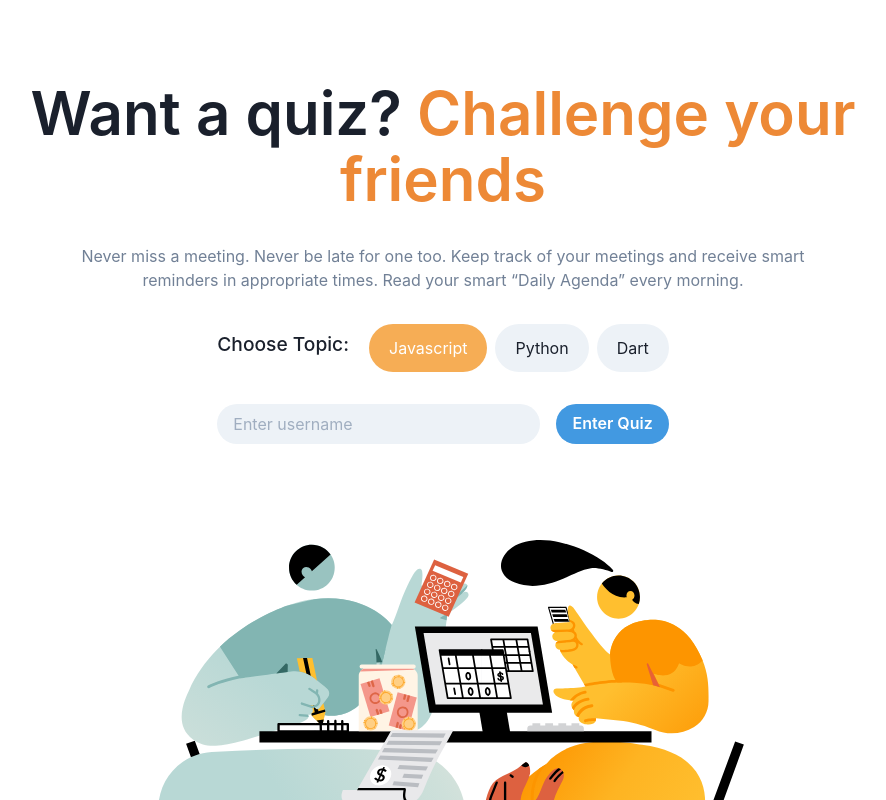
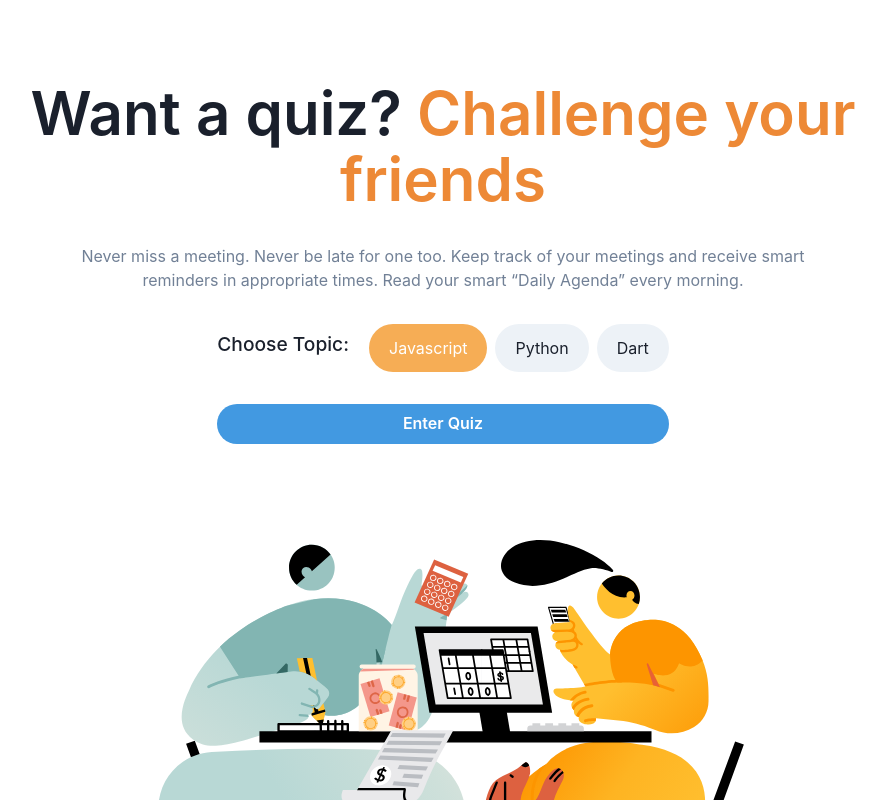
Before and after one commit to Suman085/QuizApp, a Next.js app in the folder client/: page / in a window 1280 px wide. Shown: the top 800 px of the page, without its empty margins (197-1083 px from the left). Built offline with nearby package versions, Linux system fonts and the light colour scheme; no server answers.

Commit message:
feat: remove enter username input

```diff
--- a/client/pages/index.tsx
+++ b/client/pages/index.tsx
@@ -99,19 +99,6 @@ const Home: NextPage = () => {
             direction={{ base: "column", md: "row" }}
             w={"full"}
           >
-            <Input
-              type="text"
-              name="username"
-              placeholder="Enter username"
-              color={useColorModeValue("gray.800", "gray.200")}
-              bg={useColorModeValue("gray.100", "gray.600")}
-              rounded={"full"}
-              border={0}
-              _focus={{
-                bg: useColorModeValue("gray.200", "gray.800"),
-                outline: "none",
-              }}
-            />
             <Button
               bg={"blue.400"}
               rounded={"full"}
```
